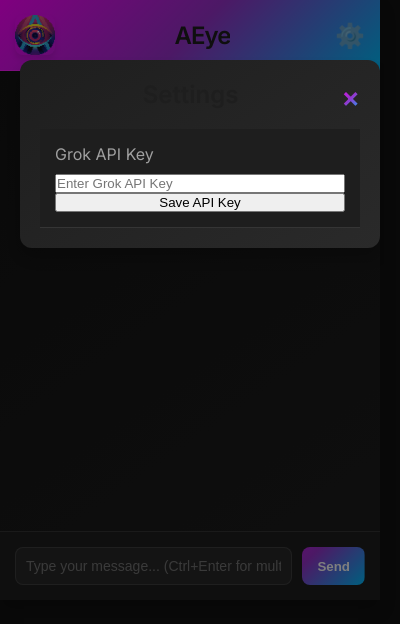
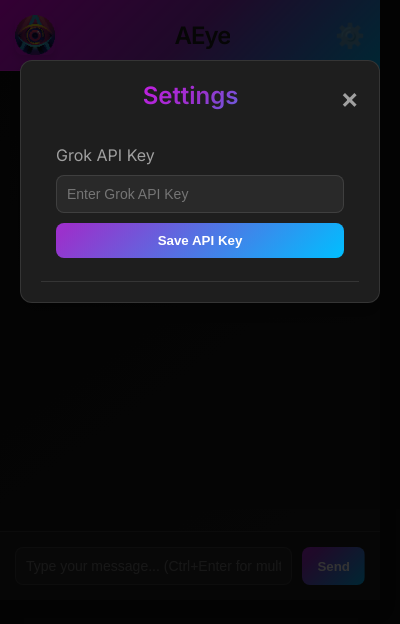
Before and after one commit to CloudWerxLabs/AEye, a browser extension: page popup.html in a window 400 px wide. Both pictures are taken after a click on the element "⚙️". Drawn offline with Linux system fonts and the light colour scheme.

Commit message:
feat: Update settings modal to match dark theme design

```diff
--- a/styles.css
+++ b/styles.css
@@ -240,11 +240,11 @@
   width: 100%;
   height: 100%;
   overflow: auto;
-  background-color: rgba(0,0,0,0.5);
+  background-color: rgba(0,0,0,0.8);
 }
 
 .settings-content {
-  background: linear-gradient(145deg, var(--surface-dark), #2a2a2a);
+  background: var(--surface-dark);
   margin: 15% auto;
   padding: 20px;
   border-radius: var(--border-radius);
@@ -252,6 +252,7 @@
   max-width: 500px;
   position: relative;
   box-shadow: var(--shadow-elevated);
+  border: 1px solid rgba(255,255,255,0.1);
 }
 
 .close-modal {
@@ -260,20 +261,18 @@
   font-size: 28px;
   font-weight: bold;
   cursor: pointer;
-  background: var(--gradient-primary);
-  -webkit-background-clip: text;
-  -webkit-text-fill-color: transparent;
+  transition: color 0.3s ease;
 }
 
 .close-modal:hover {
-  opacity: 0.8;
+  color: var(--text-primary);
 }
 
 .settings-content h2 {
   color: var(--text-primary);
   margin-bottom: 20px;
   text-align: center;
-  background: var(--surface-dark);
+  background: var(--gradient-primary);
   -webkit-background-clip: text;
   -webkit-text-fill-color: transparent;
 }
@@ -283,3 +282,47 @@
   margin-bottom: 10px;
   color: var(--text-secondary);
 }
+
+#modal-api-key {
+  width: 100%;
+  padding: 10px;
+  background-color: rgba(255,255,255,0.05);
+  border: 1px solid rgba(255,255,255,0.1);
+  border-radius: 8px;
+  color: var(--text-primary);
+  font-size: 14px;
+  transition: all 0.3s ease;
+}
+
+#modal-api-key:focus {
+  outline: none;
+  border-color: #FF1493;
+  box-shadow: 0 0 0 3px rgba(255, 20, 147, 0.2);
+}
+
+#save-modal-api-key {
+  margin-top: 10px;
+  padding: 10px;
+  background: var(--gradient-primary);
+  color: white;
+  border: none;
+  border-radius: 8px;
+  font-weight: 600;
+  cursor: pointer;
+  transition: transform 0.2s ease;
+  background-size: 200% auto;
+  background-position: right center;
+}
+
+#save-modal-api-key:hover {
+  transform: translateY(-2px);
+  box-shadow: var(--shadow-subtle);
+  background-position: left center;
+}
+
+#modal-api-key-status {
+  margin-top: 8px;
+  text-align: center;
+  font-size: 12px;
+  color: var(--text-secondary);
+}
```
